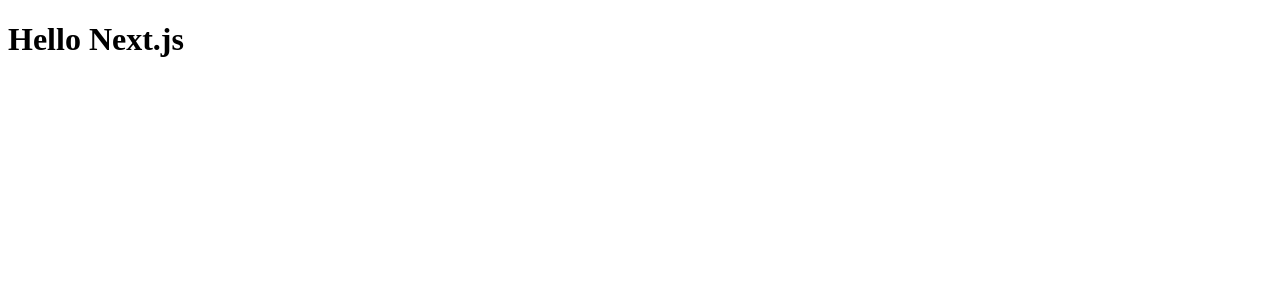
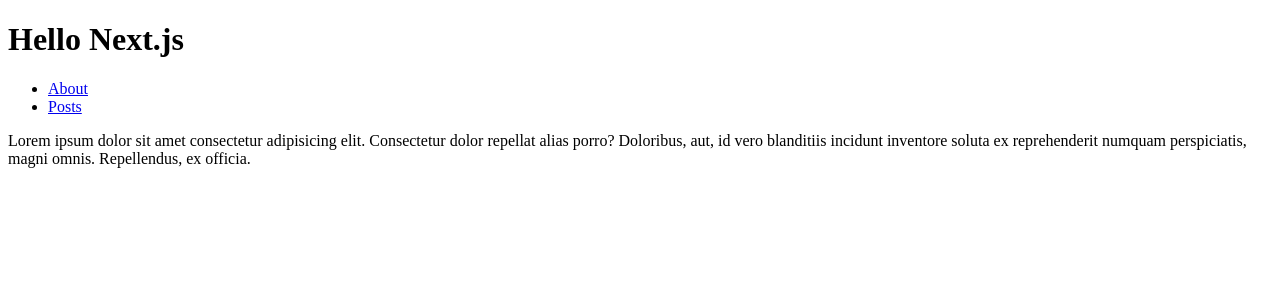
Before and after one commit to yialo/learn-nextjs, a Next.js app: page / in a window 1280 px wide. Shown: the top 300 px of the page. Built offline with nearby package versions, Linux system fonts and the light colour scheme.

Commit message:
Add basic router

```diff
--- a/pages/about.js
+++ /dev/null
@@ -1,5 +0,0 @@
-export default function AboutPage() {
-  return (
-    <h1>About page</h1>
-  );
-}
--- a/pages/index.js
+++ /dev/null
@@ -1,5 +0,0 @@
-export default function IndexPage() {
-  return (
-    <h1>Hello Next.js</h1>
-  );
-}
--- /dev/null
+++ b/pages/index.jsx
@@ -0,0 +1,25 @@
+import Link from 'next/link';
+
+const LINKS = ['about', 'posts'];
+
+const capitalize = (str) => str.replace(/^\w/, (match) => match.toUpperCase());
+
+export default function IndexPage() {
+  return (
+    <>
+      <h1>Hello Next.js</h1>
+      <nav>
+        <ul>
+          {LINKS.map((link) => (
+            <li key={link}>
+              <Link href={`/${link}`}>
+                <a>{capitalize(link)}</a>
+              </Link>
+            </li>
+          ))}
+        </ul>
+      </nav>
+      <p>Lorem ipsum dolor sit amet consectetur adipisicing elit. Consectetur dolor repellat alias porro? Doloribus, aut, id vero blanditiis incidunt inventore soluta ex reprehenderit numquam perspiciatis, magni omnis. Repellendus, ex officia.</p>
+    </>
+  );
+}
```
Also changed, not shown: pages/about/index.jsx (added, +19 -0 lines), pages/post/[id]/index.jsx (renamed from pages/post/[id]/index.js), pages/posts.jsx (renamed from pages/posts.js).
